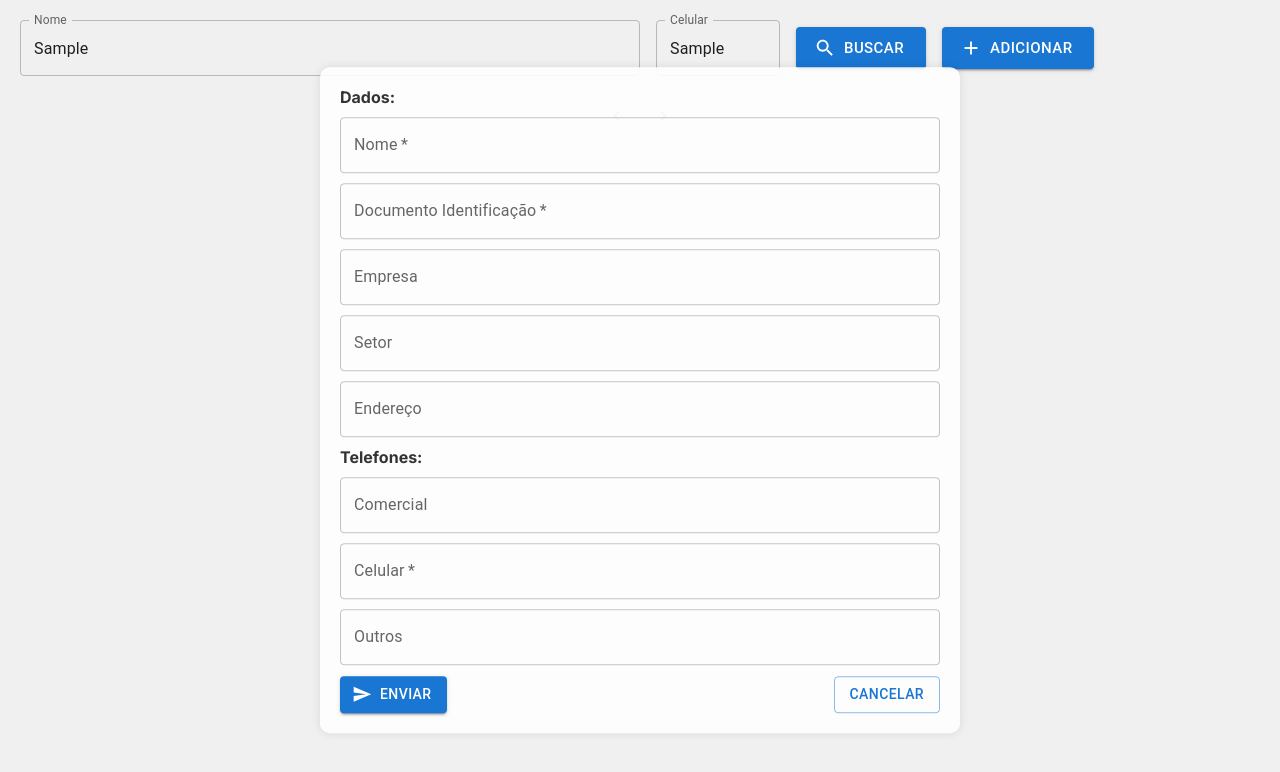
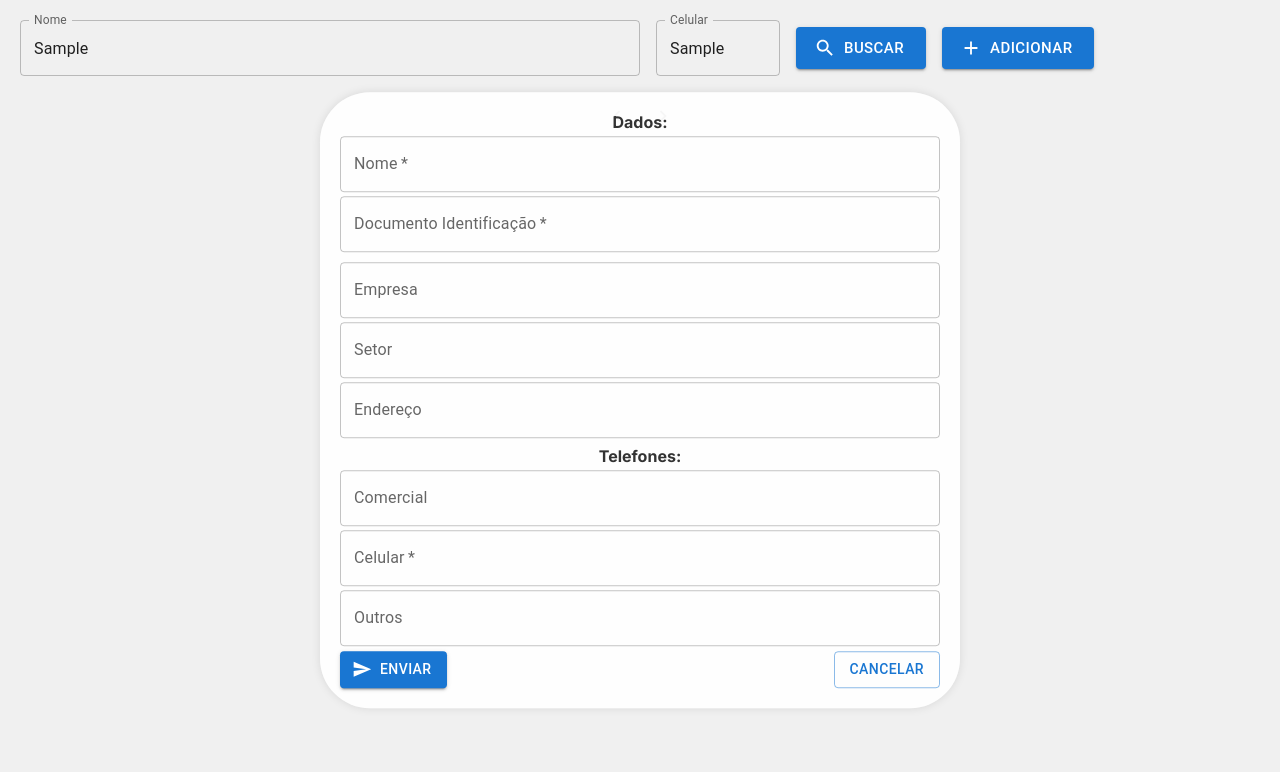
Before and after one commit to MagalhaesVini/Lista-Telefonica, a Next.js app: page / in a window 1280 px wide. Both pictures are taken after typing "Sample", "Sample" into the empty fields and a click on the button "ADICIONAR". Shown: the top 772 px of the page. Built offline with nearby package versions, Linux system fonts and the light colour scheme.

Commit message:
Atualização de components

```diff
--- a/app/components/Formulario.jsx
+++ b/app/components/Formulario.jsx
@@ -106,19 +106,19 @@ function Formulario({ handleSubmit, handleFecharFormulario }) {
   };
 
   return (
-    <div style={{ position: 'absolute', top: '50%', left: '50%', transform: 'translate(-50%, -50%)', backgroundColor: 'rgba(255, 255, 255, 0.9)', padding: '20px', borderRadius: '10px', boxShadow: '0px 0px 10px rgba(0, 0, 0, 0.1)', zIndex: 9999 }}>
+    <div style={{ position: 'fixed', top: '50%', left: '50%', transform: 'translate(-50%, -50%)', backgroundColor: 'rgba(255, 255, 255, 0.9)', padding: '20px', borderRadius: '50px', boxShadow: '0px 0px 10px rgba(0, 0, 0, 0.1)', zIndex: 9999 }}>
       <form onSubmit={handleSubmitForm}>
         {errorMessage && <p style={{ color: 'red', textAlign: 'center', marginBottom: '10px' }}>{errorMessage}</p>}
-        <p style={{ marginBottom: '10px', fontSize: '1rem', fontWeight: 'bold' }}>Dados:</p>
-        <TextField name="nome" label="Nome" value={formData.nome} onChange={handleChange} fullWidth required style={{ marginBottom: '10px' }} />
+        <p style={{ marginBottom: '4px', fontSize: '1rem', fontWeight: 'bold', display: 'flex', justifyContent: 'center', alignItems: 'center' }}>Dados:</p>
+        <TextField name="nome" label="Nome" value={formData.nome} onChange={handleChange} fullWidth required style={{ marginBottom: '4px' }} />
         <TextField name="documento_identificacao" label="Documento Identificação" value={formData.documento_identificacao} onChange={handleChange} fullWidth inputProps={{ maxLength: 18 }} required style={{ marginBottom: '10px' }} />
-        <TextField name="empresa" label="Empresa" value={formData.empresa} onChange={handleChange} fullWidth style={{ marginBottom: '10px' }} />
-        <TextField name="setor" label="Setor" value={formData.setor} onChange={handleChange} fullWidth style={{ marginBottom: '10px' }} />
-        <TextField name="endereço" label="Endereço" value={formData.endereço} onChange={handleChange} fullWidth style={{ marginBottom: '10px' }} />
-        <p style={{ marginBottom: '10px', fontSize: '1rem', fontWeight: 'bold' }}>Telefones:</p>
-        <TextField name="comercial" label="Comercial" value={formData.comercial} onChange={handleChange} fullWidth inputProps={{ maxLength: 10 }} style={{ marginBottom: '10px' }} />
-        <TextField name="celular" label="Celular" value={formData.celular} onChange={handleChange} fullWidth required inputProps={{ maxLength: 11 }} style={{ marginBottom: '10px' }} />
-        <TextField name="outros" label="Outros" value={formData.outros} onChange={handleChange} fullWidth inputProps={{ maxLength: 11 }} style={{ marginBottom: '10px' }} />
+        <TextField name="empresa" label="Empresa" value={formData.empresa} onChange={handleChange} fullWidth style={{ marginBottom: '4px' }} />
+        <TextField name="setor" label="Setor" value={formData.setor} onChange={handleChange} fullWidth style={{ marginBottom: '4px' }} />
+        <TextField name="endereço" label="Endereço" value={formData.endereço} onChange={handleChange} fullWidth style={{ marginBottom: '4px' }} />
+        <p style={{ marginTop: '4px', marginBottom: '4px', fontSize: '1rem', fontWeight: 'bold', display: 'flex', justifyContent: 'center', alignItems: 'center' }}>Telefones:</p>
+        <TextField name="comercial" label="Comercial" value={formData.comercial} onChange={handleChange} fullWidth inputProps={{ maxLength: 10 }} style={{ marginBottom: '4px' }} />
+        <TextField name="celular" label="Celular" value={formData.celular} onChange={handleChange} fullWidth required inputProps={{ maxLength: 11 }} style={{ marginBottom: '4px' }} />
+        <TextField name="outros" label="Outros" value={formData.outros} onChange={handleChange} fullWidth inputProps={{ maxLength: 11 }} style={{ marginBottom: '4px' }} />
         <div style={{ marginTop: '1px', display: 'flex', justifyContent: 'space-between' }}>
           <Button type="submit" variant="contained" startIcon={<SendIcon />}>Enviar</Button>
           <Button variant="outlined" onClick={handleFecharFormulario}>Cancelar</Button>
```
